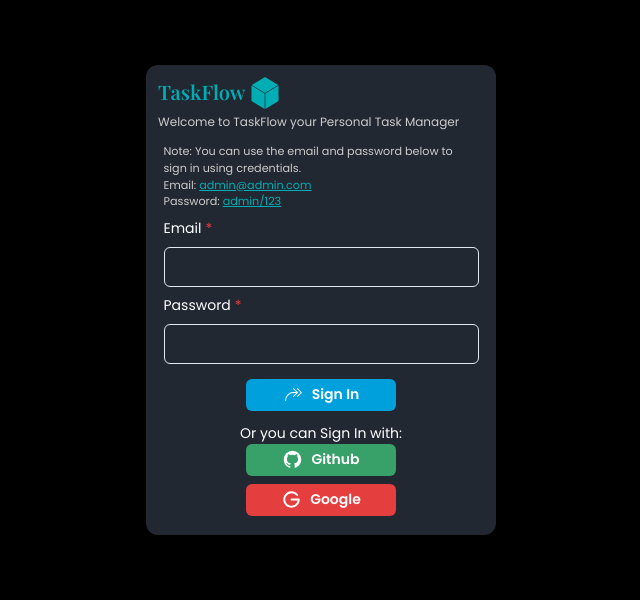
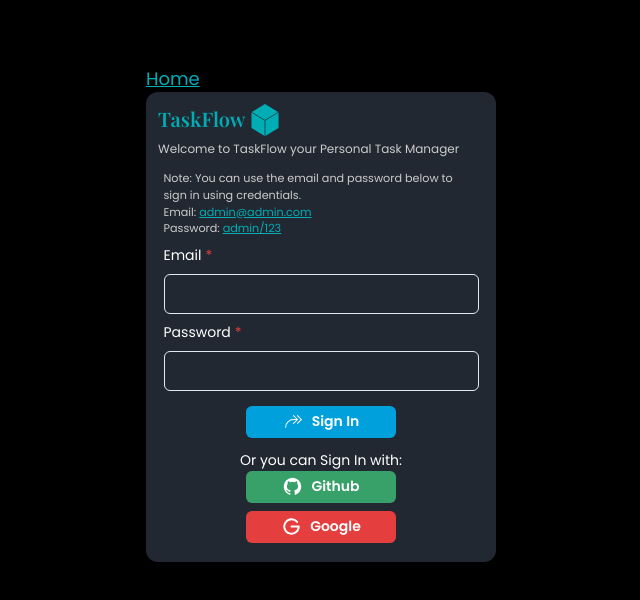
Before and after one commit to Inosensey/next-auth, a Next.js app: page /signin in a window 1280 px wide. Shown: the top 600 px of the page, without its empty margins (319-959 px from the left). Built offline with nearby package versions, Linux system fonts and the light colour scheme; no server answers.

Commit message:
- Added a home link in the signin page.

```diff
--- a/app/signin/page.tsx
+++ b/app/signin/page.tsx
@@ -1,3 +1,4 @@
+import Link from "next/link";
 import { options } from "../api/auth/[...nextauth]/options";
 import { getServerSession } from "next-auth";
 
@@ -7,12 +8,40 @@
 
 // ChakraUI
 import { Box, Stack } from "@chakra-ui/react";
+import { PrimaryText } from "@/components/reusableComponents/Text";
+
+// Fonts
+import { poppins } from "@/fonts";
 
 export default async function page() {
   const session = await getServerSession(options);
   return (
     <Stack mt={{ sm: "4rem" }} h={{ lg: "100vh" }} color={"#fff"}>
-      <Box display={"flex"} justifyContent={"center"} alignItems={"center"}>
+      <Box
+        display={"flex"}
+        flexDirection={"column"}
+        justifyContent={"center"}
+        alignItems={"center"}
+      >
+        <Box
+          display={"flex"}
+          flexDirection={"column"}
+          width={{ sm: "85%", md: "75%" }}
+          maxW={"350px"}
+          borderRadius={"12px"}
+        >
+          <Link href={"/"}>
+            <PrimaryText
+              fontFamily={poppins.className}
+              fontWeight="400"
+              fontSize={"lg"}
+              cursor="pointer"
+              textDecor="underline"
+            >
+              Home
+            </PrimaryText>
+          </Link>
+        </Box>
         <Box
           display={"flex"}
           flexDirection={"column"}
--- a/components/authComponents/SignIn.tsx
+++ b/components/authComponents/SignIn.tsx
@@ -6,7 +6,6 @@
 
 // Components
 import FormInput from "../reusableComponents/FormInput";
-import { PrimaryText } from "../reusableComponents/Text";
 
 // Zustand
 import { notificationStore } from "@/store/notificationStore";
--- a/components/homeComponents/Header.tsx
+++ b/components/homeComponents/Header.tsx
@@ -1,6 +1,11 @@
+"use client";
+import { useRouter } from "next/navigation";
+
 // ChakraUI
+import { Box } from "@chakra-ui/react";
+
+// Fonts
 import { playFairDisplay, poppins } from "@/fonts";
-import { Box } from "@chakra-ui/react";
 
 // Icons
 import TaskIcon from "@/svg/SimpleIconsTask.svg";
@@ -10,6 +15,7 @@
 } from "@/components/reusableComponents/Text";
 
 export default function Header() {
+  const router = useRouter();
   return (
     <Box display={"flex"} flexDirection={"column"} p={"3"} gap={"1"}>
       <Box gap={"1"} display={"flex"}>
--- a/components/reusableComponents/Text.tsx
+++ b/components/reusableComponents/Text.tsx
@@ -11,6 +11,7 @@
   color?: string;
   fontSize: string | string[];
   cursor?: string,
+  textDecor?: string,
   onClick?: () => void
 }
 export const PrimaryText = ({
@@ -20,6 +21,7 @@
   fontWeight,
   children,
   cursor,
+  textDecor,
   onClick
 }: props) => {
   const primaryFontColor = useColorModeValue("Primary.200", "Primary.300");
@@ -30,6 +32,7 @@
       fontSize={fontSize}
       className={fontFamily}
       cursor={cursor}
+      textDecor={textDecor}
       onClick={onClick}
     >
       {children}
```
